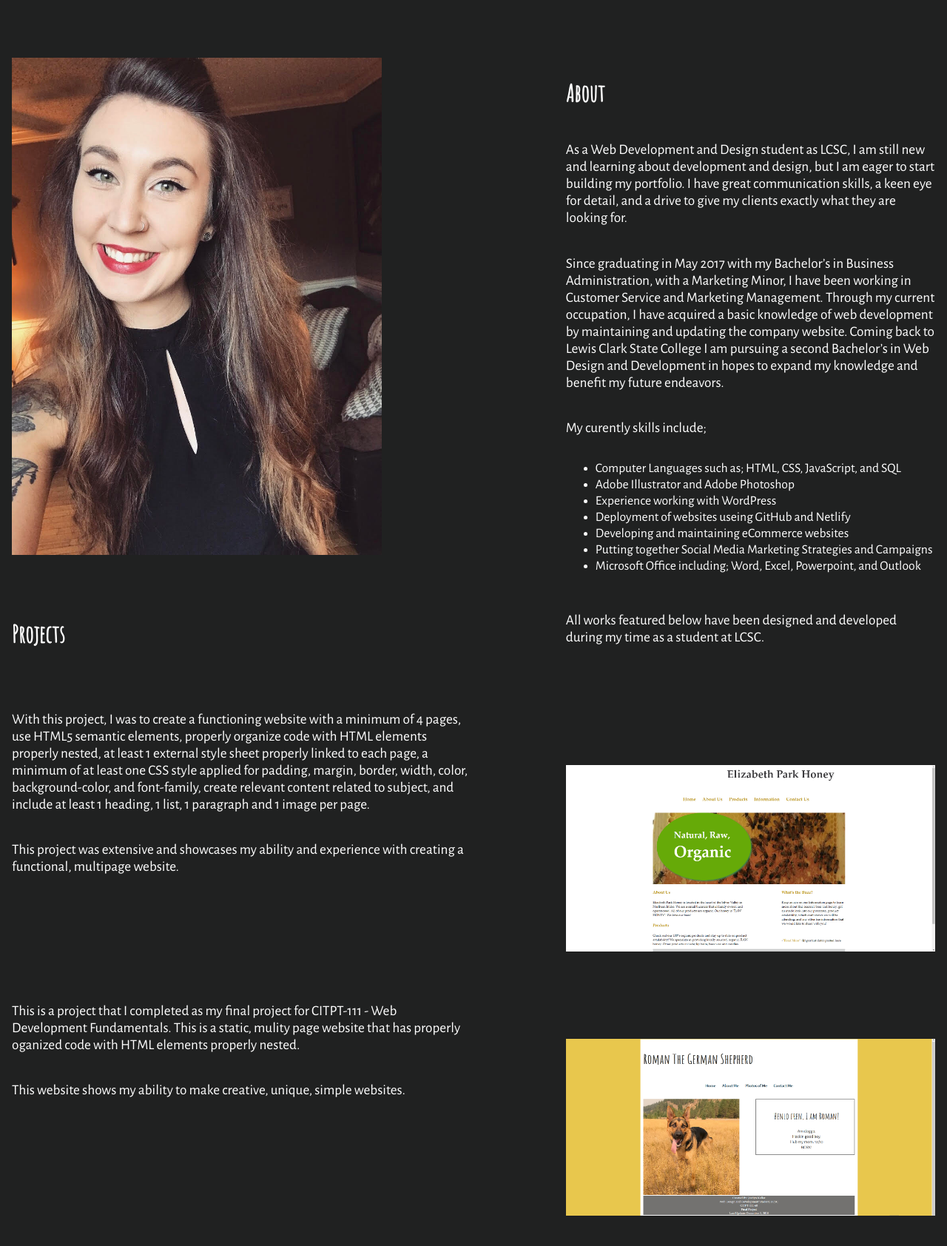
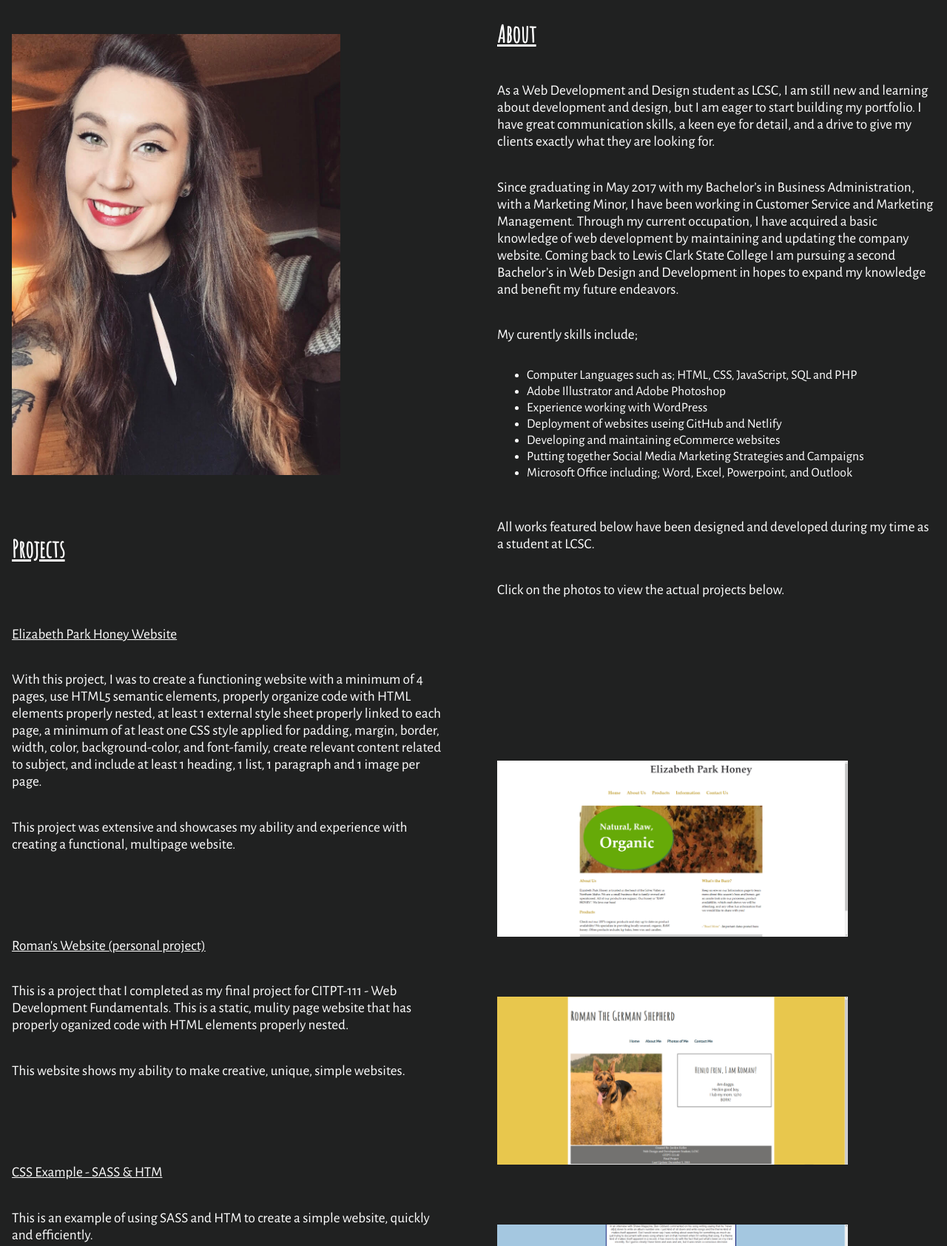
Before and after one commit to jordynkeller/jordynkellerportfolio.github.io, a plain HTML site: page index.html in a window 1280 px wide. Shown: the part 810-2494 px from the top of the page at 74% size. Drawn offline with nearby package versions, Linux system fonts and the light colour scheme.

Commit message:
Updates for final (almost done!)

```diff
--- a/index.html
+++ b/index.html
@@ -31,17 +31,21 @@
 
 <main>
 
-<section>
-<img src="images/cropped.png" alt="Photo of Jordyn Keller" style="width:100%;">
+<div id="columns">
+<img src="images/cropped.png" alt="Photo of Jordyn Keller" style="width:75%";>
 
 <br>
 <br>
-<br>
+
 
 <div id="page2">
 <a id="portfolio"></a>
-<h2> Projects</h2>
 <br>
+
+
+<h2><u> Projects</u></h2>
+<br>
+<p><u>Elizabeth Park Honey Website</u></p>
 <p>With this project, I was to create a functioning website with a minimum of 4 pages, use HTML5 semantic elements, properly organize code with HTML elements properly nested, at least 1 external style sheet properly linked to each page, a minimum of at least one CSS style applied for padding, margin, border, width, color, background-color, and font-family, create relevant content related to subject, and include at least 1 heading, 1 list, 1 paragraph and 1 image per page.
 </p>
 <p>This project was extensive and showcases my ability and experience with creating a functional, multipage website.
@@ -49,9 +53,8 @@
 <br>
 <br>
 <br>
-<br>
-<br>
-<br>
+
+<p><u>Roman's Website (personal project)</u></p>
 <p> This is a project that I completed as my final project for CITPT-111 - Web Development Fundamentals. This is a static, mulity page website that has properly oganized code with HTML elements properly nested.
 </p>
 <p>This website shows my ability to make creative, unique, simple websites.
@@ -59,13 +62,8 @@
 <br>
 <br>
 <br>
-<br>
-<br>
-<br>
-<br>
-<br>
-<br>
-<br>
+
+<p><u>CSS Example - SASS & HTM</u></p>
 <p>This is an example of using SASS and HTM to create a simple website, quickly and efficiently.</p>
 <p>With this project, I was to use SASS as my CSS processor. I also had to employ as much HTML as needed to ensure all of the following SCSS functionality were met; variables, nesting, mixins, extend/inheritance, and operatiors.
 </p>
@@ -73,10 +71,8 @@
 <br>
 <br>
 <br>
-<br>
-<br>
-<br>
-<br>
+
+<p><u>CSS Framework Example</u></p>
 <p> This is an example of a web page I created using a CSS Framework. The primary goal of this project was to give me the ability and practice creating and using a CSS framework to develop a website.
 </p>
 <p> With this project, I was to create a one-page website using a CSS Framework of my choosing and to use at least 5 components of my choice (buttons, grids, cards, modals, etc).
@@ -86,19 +82,15 @@
 <br>
 <br>
 <br>
-<br>
-<br>
-<br>
+
+<p><u>Mad Lip - JavaScript</u></p>
 <p> This is an example of a web page I created using a HTML and JavaScript to create a simple Mad Lib. Thise project was create to show my creativity when using JavaScript to make a fun application.
 </p>
 <br>
 <br>
 <br>
-<br>
-<br>
-<br>
-<br>
-<br>
+
+<p><u>Mars Age - JavaScript</u></p>
 <p> This is an example of a web page I created using HTML and JavaScript. The primary goal of this project was to get the user's age from and convert it to their Mars age.
 </p>
 <p> With this project, I use promps via JavaScript to get the user's birthday, then use a formula and JavaScript functions to convert the age to Mars years.
@@ -106,18 +98,22 @@
 <p>This projec showcases my ability to take user input data, use a function to convert the date, then output the date for the user.
 
 </div>
-</section>
+<br>
+<br>
+<br>
 
-<aside>
+
 <div id="page1">
 <a id="about"></a>
-<h2> About </h2>
+<br>
+<br>
+<h2><u> About</u> </h2>
 <p> As a Web Development and Design student as LCSC, I am still new and learning about development and design, but I am eager to start building my portfolio. I have great communication skills, a keen eye for detail, and a drive to give my clients exactly what they are looking for.</p>
 <p>Since graduating in May 2017 with my Bachelor’s in Business Administration, with a Marketing Minor, I have been working in Customer Service and Marketing Management. Through my current occupation, I have acquired a basic knowledge of web development by maintaining and updating the company website. Coming back to Lewis Clark State College I am pursuing a second Bachelor’s in Web Design and Development in hopes to expand my knowledge and benefit my future endeavors.
 </p>
 <p>My curently skills include;</p>
 <ul>
-<li>Computer Languages such as; HTML, CSS, JavaScript, and SQL</li>
+<li>Computer Languages such as; HTML, CSS, JavaScript, SQL and PHP</li>
 <li>Adobe Illustrator and Adobe Photoshop</li>
 <li>Experience working with WordPress</li>
 <li>Deployment of websites useing GitHub and Netlify</li>
@@ -127,17 +123,7 @@
 </ul>
 <p> All works featured below have been designed and developed during my time as a student at LCSC.
 <br>
-<br>
-<br>
-</div>
-<a href="http://bonsai.lcsc.edu/jjkeller3773/citpt101/midterm/index.html"><img src="images/honey.png.png" alt="Link to Elizabeth Park Honey Website" style="width:100%;"></a>
-<a href="https://romanwebsite.netlify.com/"><img src="images/roman.png.png" alt="Link to Roman Website" style="width:100%;"></a>
-<a href="https://codepen.io/JordynKeller/pen/aRxXjb"><img src="images/deathcabwebsite.png" alt="link to Death Cab webpage example" style="width:100%;"></a>
-<a href="https://codepen.io/JordynKeller/pen/oQXxKq"><img src="images/greyswebsite.png" alt="Link to Grey's Anatomy webpage example" style="width:100%;"></a>
-<a href="https://codepen.io/JordynKeller/pen/xeVgwz"><img src="images/madlib.png" alt="Link to JavaScript Madlib example" style="width:100%;"></a>
-<a href="https://codepen.io/JordynKeller/pen/gyrgXa"><img src="images/mars.png" alt="Link to JavaScript Madlib example" style="width:100%;"></a>
-
-
+<p>Click on the photos to view the actual projects below.</p>
 <br>
 <br>
 <br>
@@ -145,8 +131,32 @@
 <br>
 <br>
 <br>
-</aside>
+<br>
+</div>
+<a href="http://bonsai.lcsc.edu/jjkeller3773/citpt101/midterm/index.html"><img src="images/honey.png.png" alt="Link to Elizabeth Park Honey Website" style="width:80%;"></a>
+<br>
+<br>
+<a href="https://romanwebsite.netlify.com/"><img src="images/roman.png.png" alt="Link to Roman Website" style="width:80%;"></a>
+<br>
+<br>
+<a href="https://codepen.io/JordynKeller/pen/aRxXjb"><img src="images/deathcabwebsite.png" alt="link to Death Cab webpage example" style="width:80%;"></a>
+<br>
+<br>
+<a href="https://codepen.io/JordynKeller/pen/oQXxKq"><img src="images/greyswebsite.png" alt="Link to Grey's Anatomy webpage example" style="width:80%;"></a>
+<br>
+<br>
+<a href="https://codepen.io/JordynKeller/pen/xeVgwz"><img src="images/madlib.png" alt="Link to JavaScript Madlib example" style="width:80%;"></a>
+<br>
+<br>
+<a href="https://codepen.io/JordynKeller/pen/gyrgXa"><img src="images/mars.png" alt="Link to JavaScript Madlib example" style="width:80%;"></a>>
 
+
+<br>
+<br>
+<br>
+
+
+</div>
 </main>
 
 
@@ -158,13 +168,13 @@
 <div id="page3">
 <a id="contact"></a>
 	<h4> Web Design & Development Student, LCSC<h4>
-    <h5><a href="mailto:jjkeller3773.lcmail.lcsc.edu"> Contact Me - Email</a></h5>
-	<h5><a href="links/updatedresume.pdf">Resume</h5></a>
+    <h5><a href="mailto:jjkeller3773.lcmail.lcsc.edu"><u> Contact Me - Email</a></h5>
+	<h5><a href="links/updatedresume.pdf">Resume</u></h5></a>
 	<script type="text/javascript" src="https://platform.linkedin.com/badges/js/profile.js" async defer></script>
 	<div class="LI-profile-badge"  data-version="v1" data-size="medium" data-locale="en_US" data-type="vertical" data-theme="dark" data-vanity="jordyn-keller-6b9b70140"><a class="LI-simple-link" href='https://www.linkedin.com/in/jordyn-keller-6b9b70140?trk=profile-badge'>Jordyn Keller</a></div>
 </form>
   </div>
-  <p>Last Updated April 04, 2019</p>
+  <p>Last Updated April 24, 2019</p>
   </div>
 </footer>
 
--- a/styles/main.css
+++ b/styles/main.css
@@ -39,6 +39,9 @@ body, html {
     color: white;
 }
 
+#nav li{
+	list-style: none;
+}
 
 h1{
 	font-size: 450%;
@@ -57,48 +60,42 @@ a {
 }
 
 img  {
-	padding-top: 5em;
-	padding-bottom: 1em;
+	padding-top: 3em;
+	padding-bottom: .5em;
+
 }
 
-p {
+#page1 h2 {
+	-webkit-column-break-before: always;
+	break-before: column;
+}
+
+#page1 p {
 	color: white;
 	padding-top: 1em;
 	font-family: 'Alegreya Sans', sans-serif;
 	font-size: 120%;
 }
 
-section {
-	float: left;
-	width: 50%;
-	clear: both;
+#page2 p {
+	color: white;
+	padding-top: 1em;
+	font-family: 'Alegreya Sans', sans-serif;
+	font-size: 120%;
 }
 
-section img {
-	max-width: 500px;
+#columns {
+	column-count: 2;
+	column-gap: 4em;
 }
 
-aside img {
-	max-width: 550px;
-}
-
-aside {
-	float: right;
-	width: 40%;
-	clear: inherit;
-	padding-top: 5em;
-}
-
-aside li {
-	color: white;
+main li {
+	font-size: 55%;
 	font-family: 'Alegreya Sans', sans-serif;
-	font-size: 55%;
 }
 
 
-aside img {
-	padding-top: 6em;
-}
+
 
 footer {
    padding: 2em;
@@ -106,6 +103,5 @@ footer {
    color: white;
    text-align: center;
    margin: 0 auto;
-   clear: both;
    width: 100%;
 }
```
